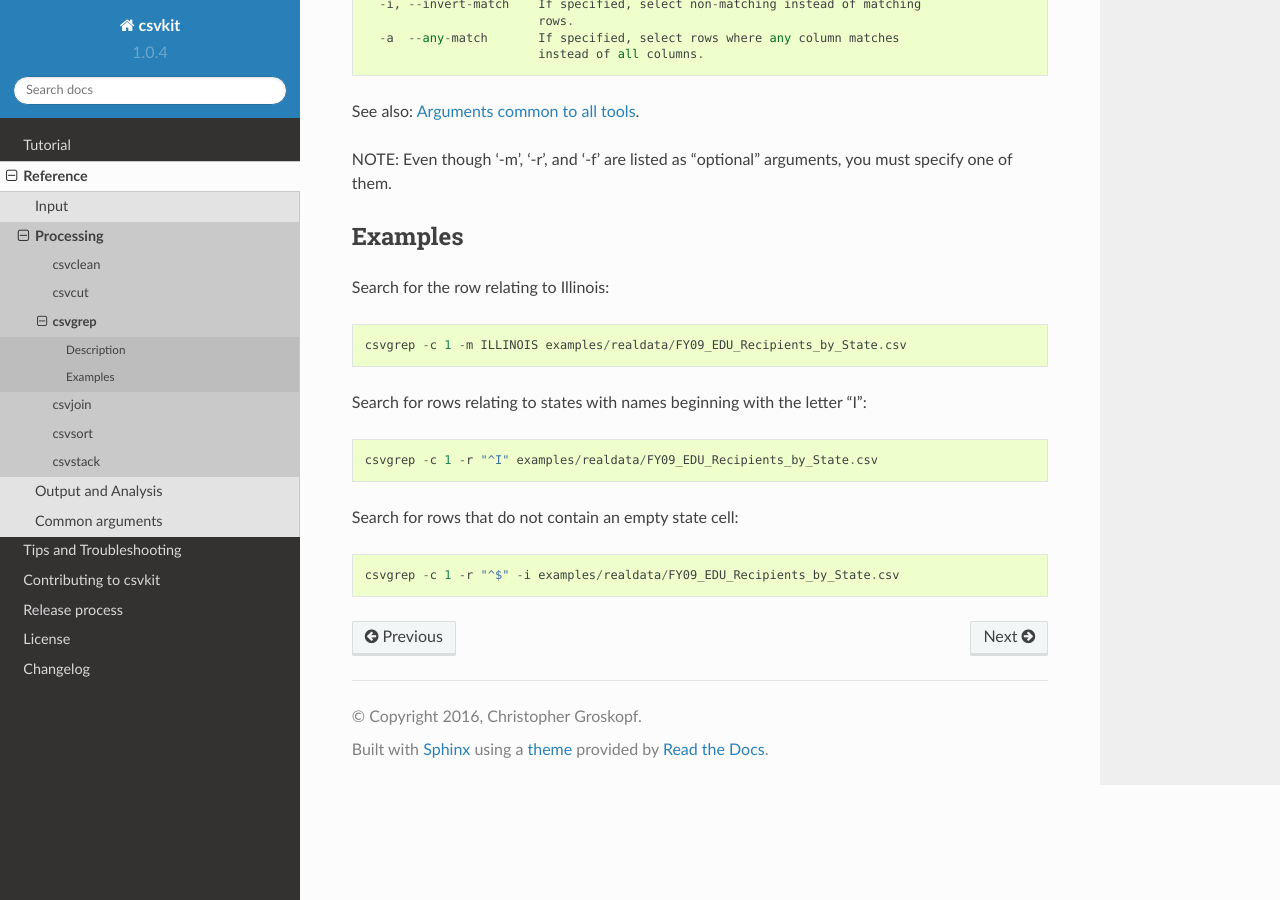
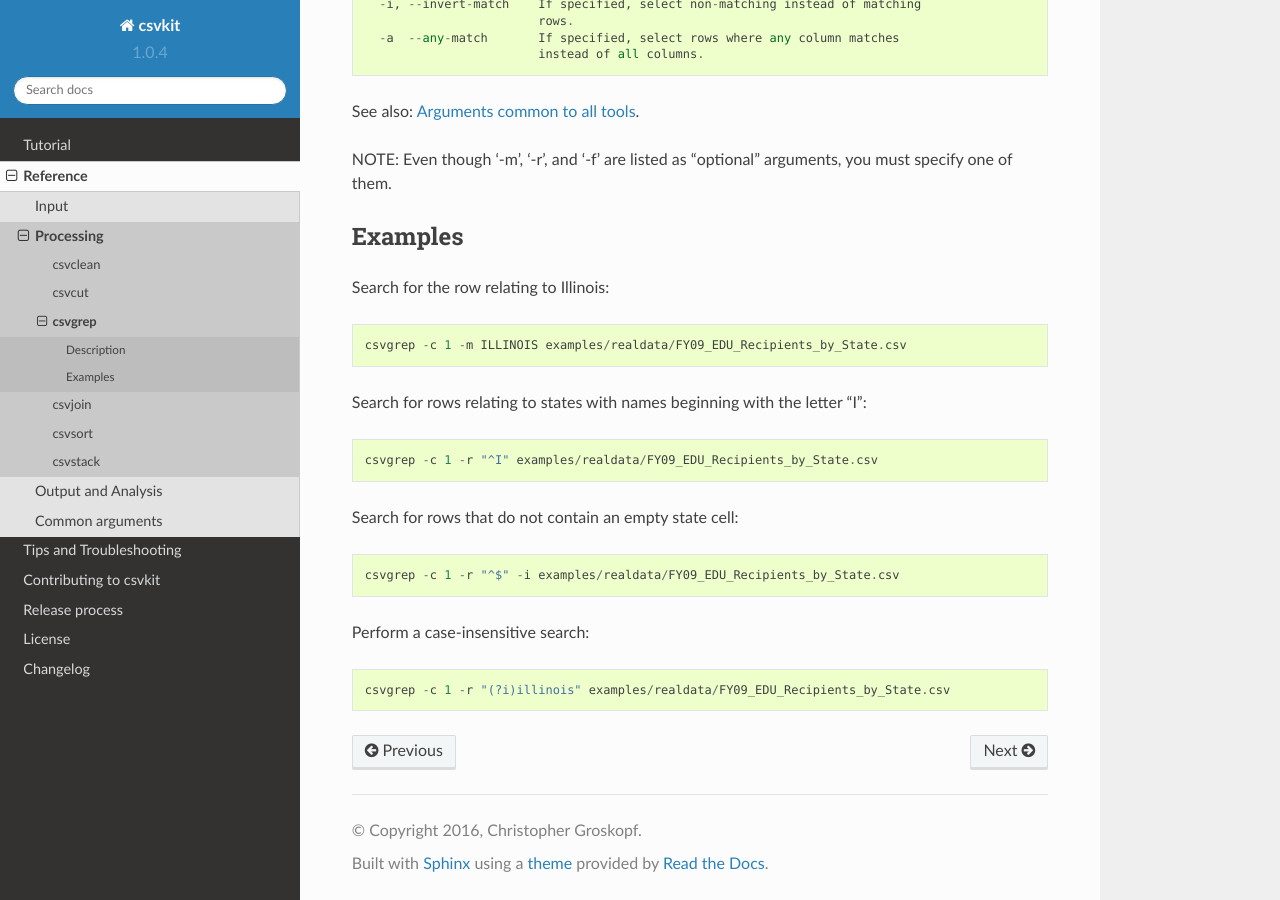
Before and after one commit to wireservice/csvkit, a Sphinx documentation site: the page built from docs/scripts/csvgrep.rst, in a window 1280 px wide and 900 px high, scrolled down 792 px. Built offline with Sphinx 7.4.7 and the Read the Docs theme 2.0.0, drawn with Linux system fonts in a browser that asks for light colours.

Commit message:
csvgrep: Add case-insensitive example, closes #984

```diff
--- a/docs/scripts/csvgrep.rst
+++ b/docs/scripts/csvgrep.rst
@@ -59,3 +59,7 @@ Search for rows relating to states with names beginning with the letter "I"::
 Search for rows that do not contain an empty state cell::
 
     csvgrep -c 1 -r "^$" -i examples/realdata/FY09_EDU_Recipients_by_State.csv
+
+Perform a case-insensitive search::
+
+    csvgrep -c 1 -r "(?i)illinois" examples/realdata/FY09_EDU_Recipients_by_State.csv
```
